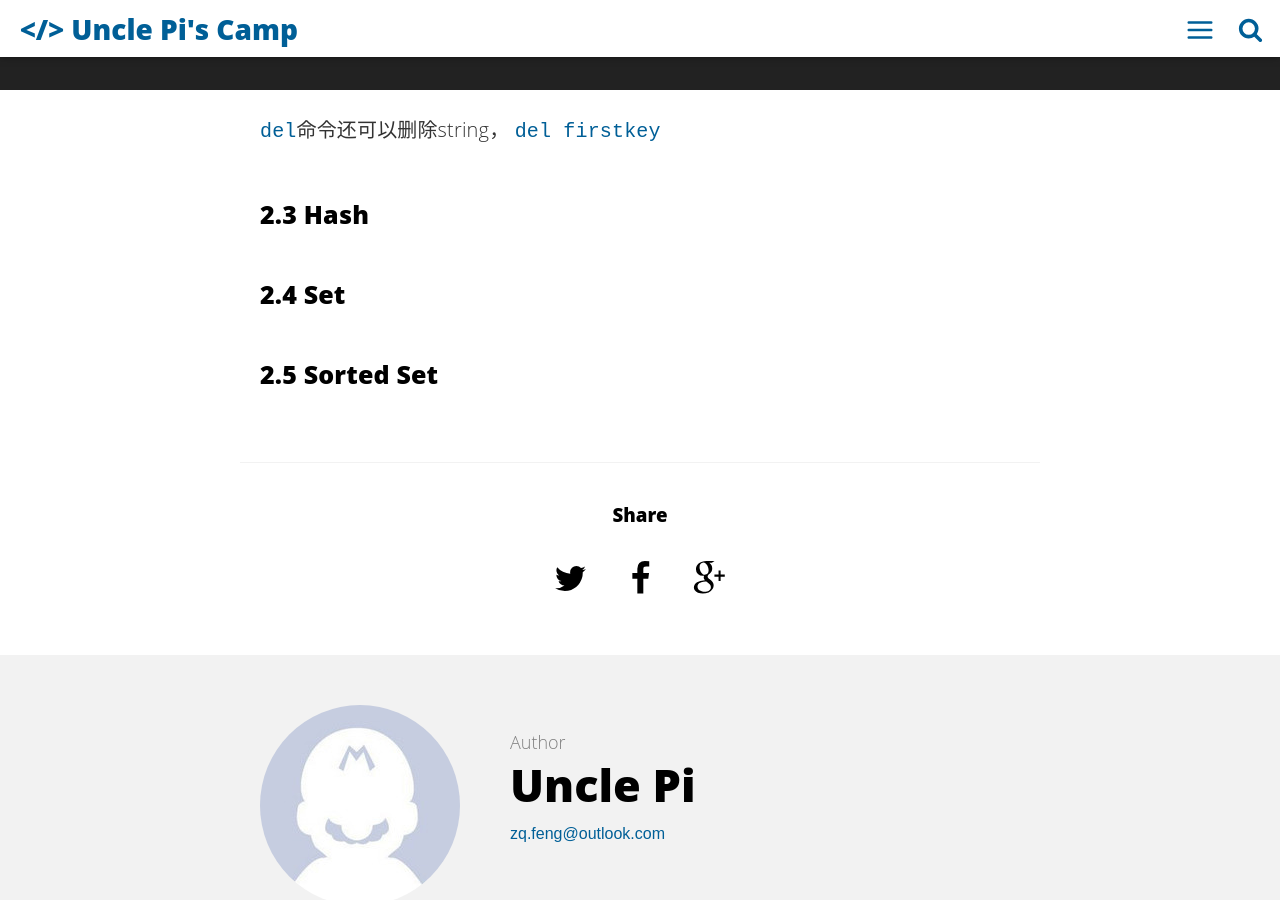
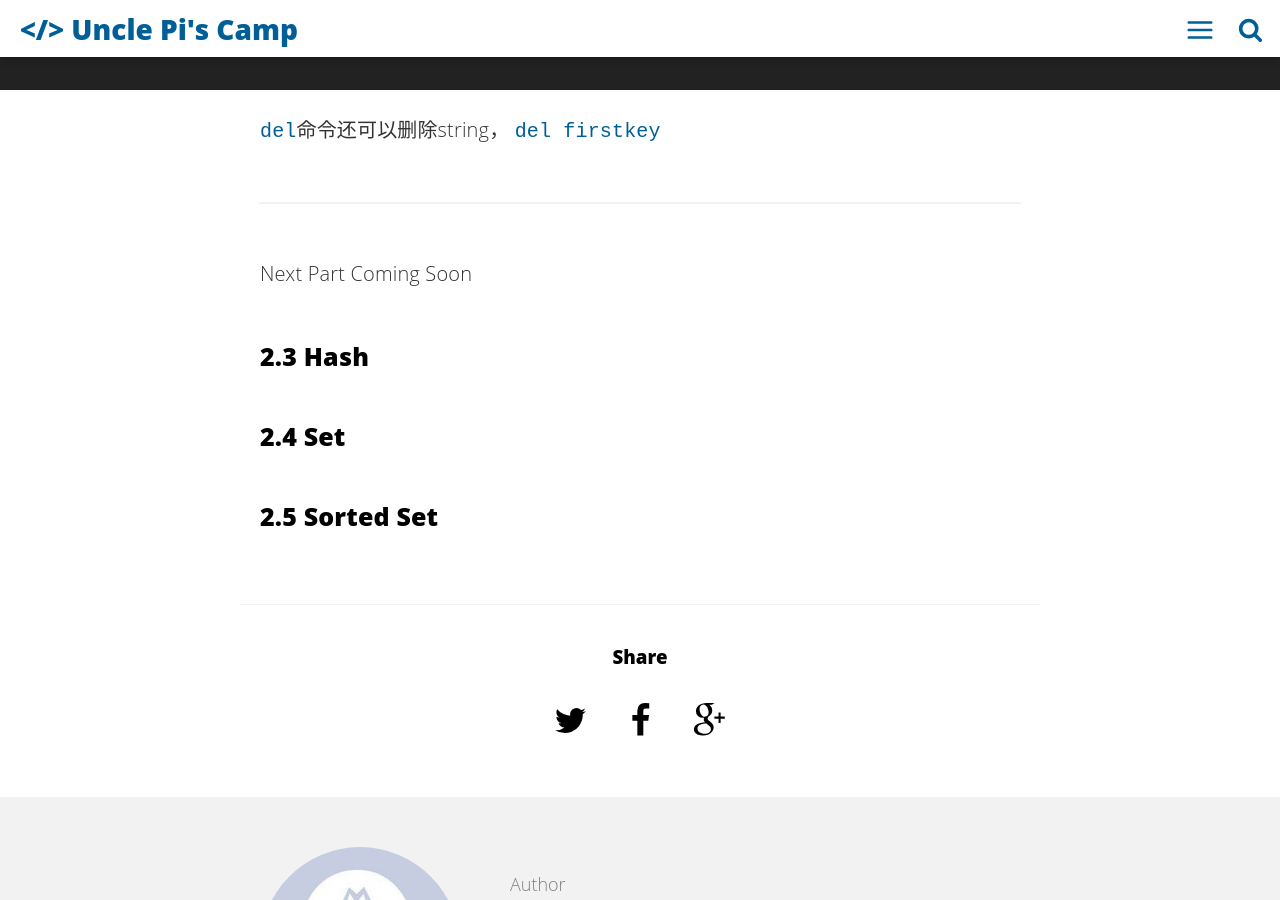
Before and after one commit to simfeng/microblog, a Jekyll site: the page built from _posts/2016-08-07-redis-base.md, in a window 1280 px wide and 900 px high, scrolled down 4380 px. Built offline with Jekyll 4.4.1, drawn with Linux system fonts in a browser that asks for light colours; comment, search, counter and statistics services are not loaded.

Commit message:
modify redis base

```diff
--- a/_posts/2016-08-07-redis-base.md
+++ b/_posts/2016-08-07-redis-base.md
@@ -139,6 +139,10 @@ redis list是简单的 字符串 列表
 
 `del`命令还可以删除string， `del firstkey`
 
+----------------
+
+Next Part Coming Soon
+
 ### 2.3 Hash
 
 ### 2.4 Set
```
